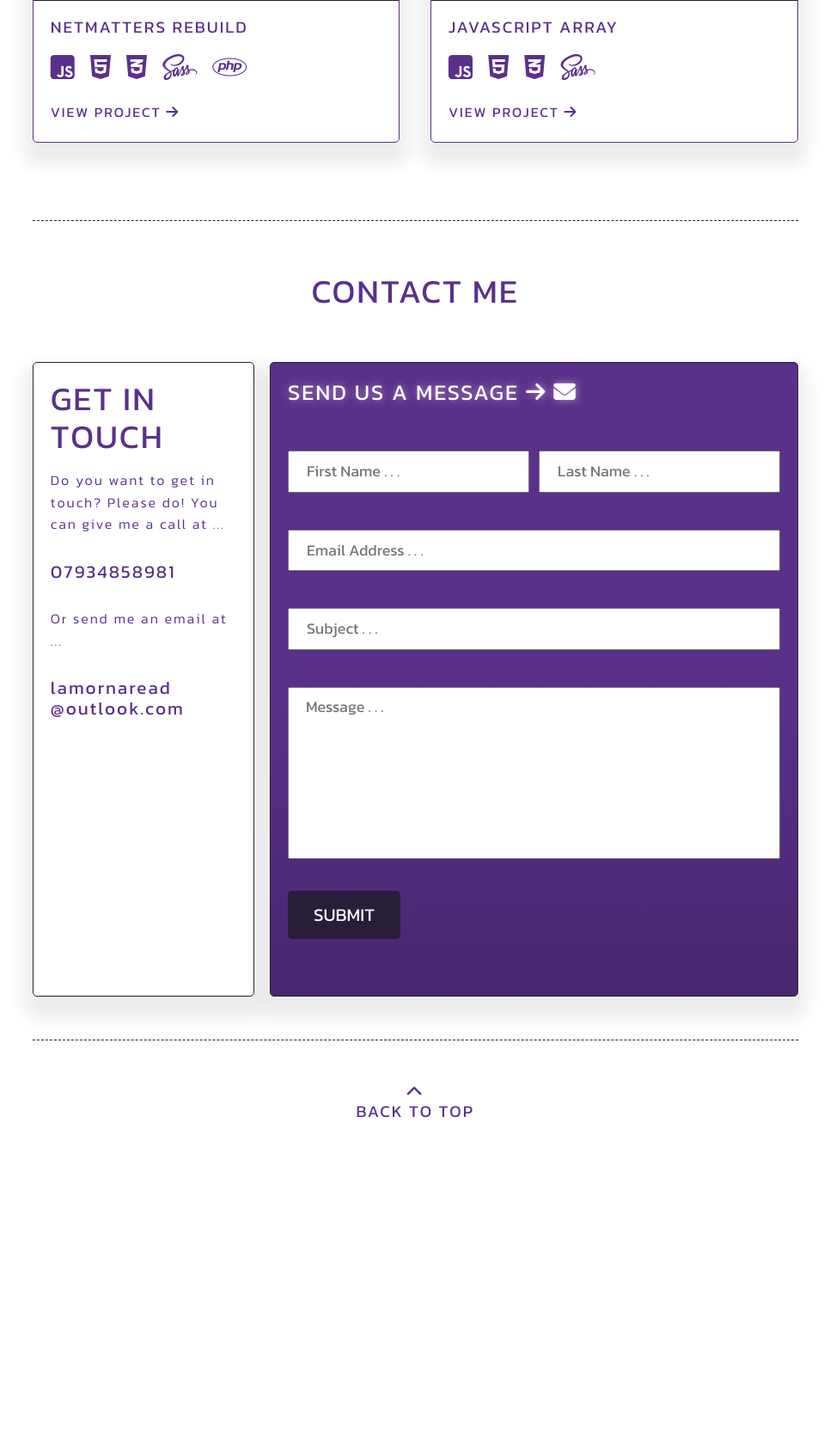
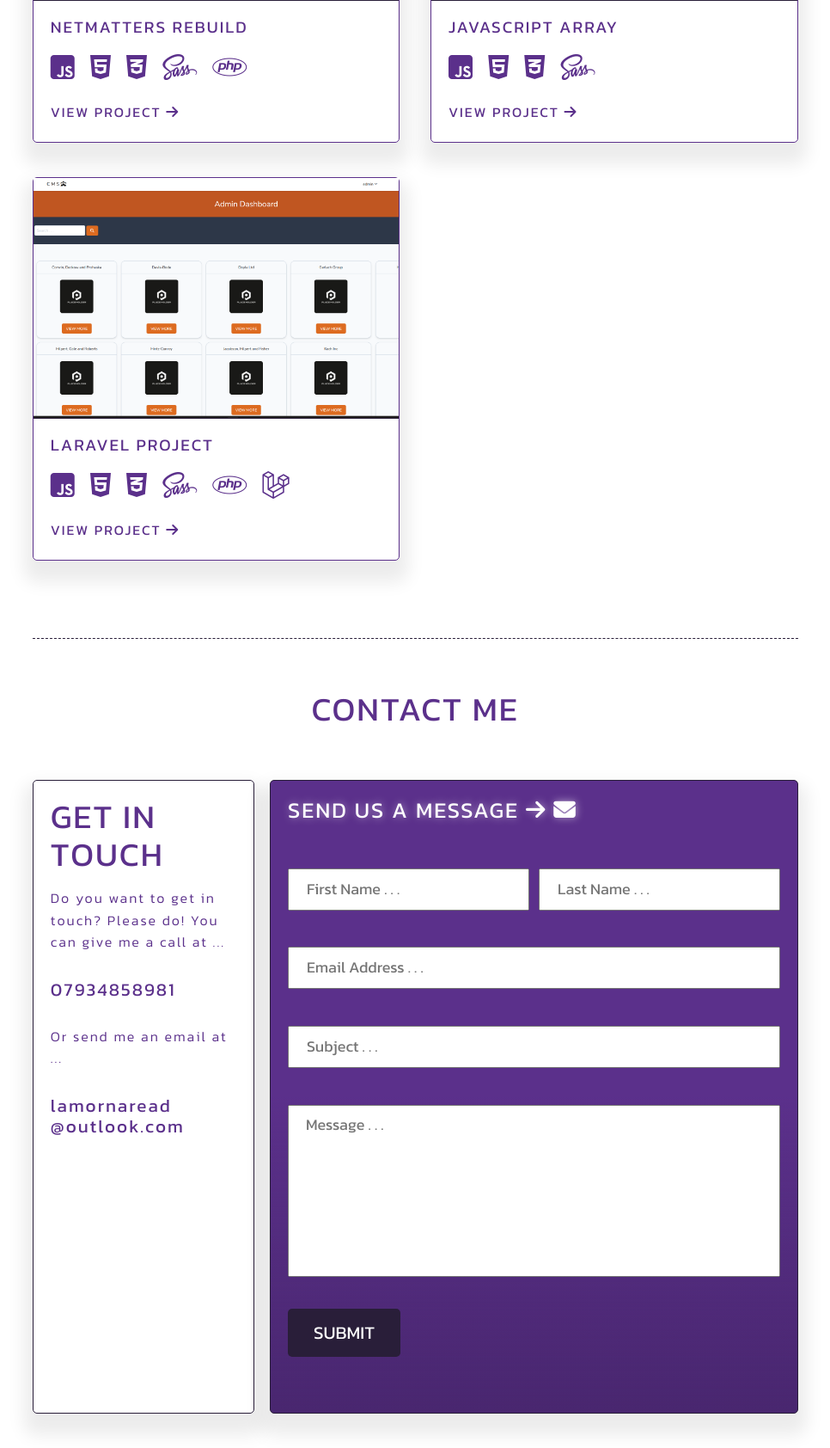
Before and after one commit to LamornaRead/PortfolioTwo, a PHP site: page / in a window 1280 px wide. Shown: the part 1224-2908 px from the top of the page at 86% size, without its empty margins (240-1206 px from the left). Before the commit the page ends 2524 px from the top, so only its background shows below. Run offline with PHP 8.4, Linux system fonts and the light colour scheme; some libraries are stand-ins or nearby versions.

Commit message:
card update

```diff
--- a/index.php
+++ b/index.php
@@ -126,6 +126,21 @@
                         </div>
                     </a>
                 </div>
+                <div class="port-item">
+                    <a href="https://laravel-project.lamorna-read.netmatters-scs.co.uk/" target="_blank">
+                        <div class="project-img" style="background-image: url(images/project-card/laravel.png);">
+                            <div class="project-info">
+                                <p class="info-text">I created a project using Laravel and php. The project is a web app to control and manage company and employee data. I did this using HTML SASS CSS JavaScript PHP Laravel and Tailwind CSS.</p>
+                            </div>
+                        </div>
+                        <div class="port-text">
+                            <h3 class="pro-heading">Laravel Project</h3>
+                            <p class="info-text-two  x-large-hidden">I created a project using Laravel and php. The project is a web app to control and manage company and employee data. I did this using HTML SASS CSS JavaScript PHP Laravel and Tailwind CSS.</p>
+                            <p class="info-text-icons"><span class="code-icons"><i class="fa-brands fa-square-js"></i></span> <span class="code-icons"><i class="fa-brands fa-html5"></i></span> <span class="code-icons"><i class="fa-brands fa-css3-alt"></i></span> <span class="code-icons"><i class="fa-brands fa-sass"></i></span> <span class="code-icons"><i class="fa-brands fa-php"></i></span> <span class="code-icons"><i class="fa-brands fa-laravel"></i></span></p>
+                            <h4 class="view-heading">View Project <i class="fa-solid fa-arrow-right"></i></h4>
+                        </div>
+                    </a>
+                </div>
             </div>
         </div>
         <!--Contact Form-->
```
Also changed, not shown: images/project-card/laravel.png (added).
